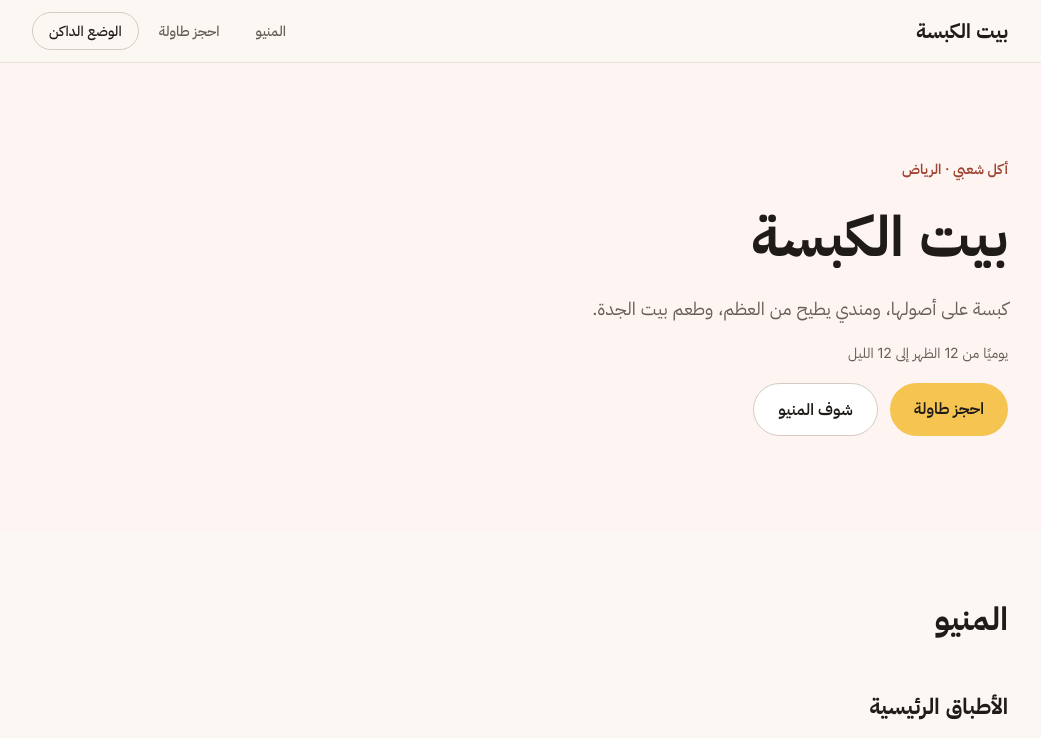
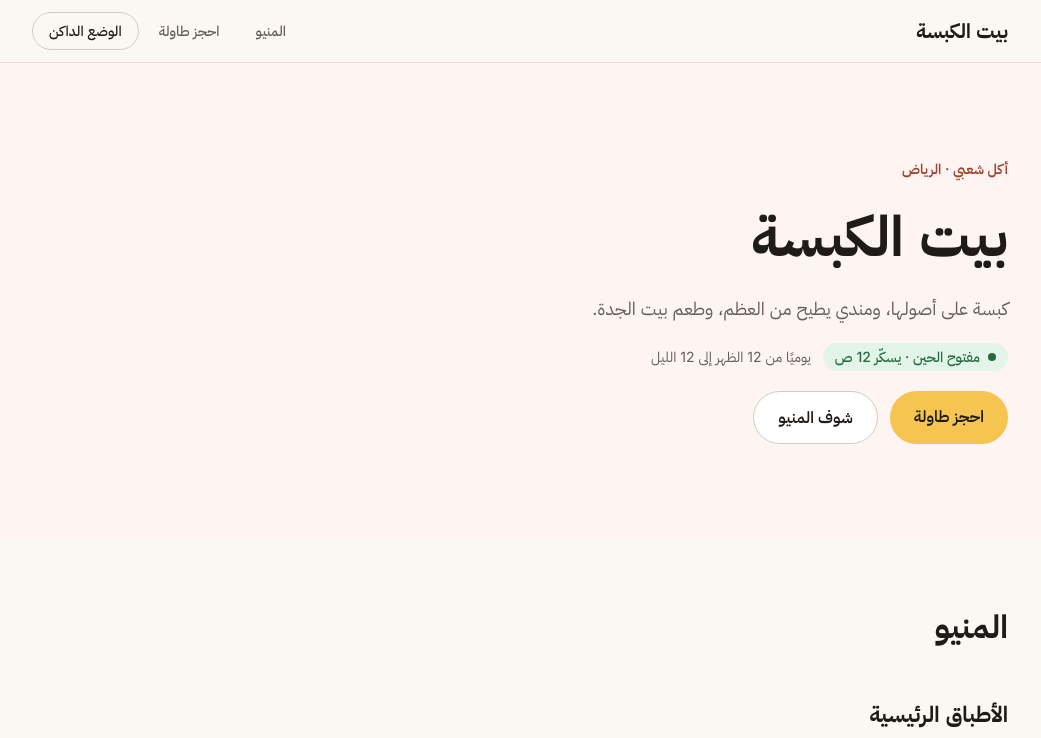
Before and after one commit to deved234/sufra, a Next.js app: page /r/bait-alkabsa in a window 1280 px wide. Shown: the top 738 px of the page, without its empty margins (120-1161 px from the left). Built offline with nearby package versions, Linux system fonts and the light colour scheme; a web font is replaced by a local one.

Commit message:
Add loading, error and not-found states and live open-now badge
Branded 404 pages for the site and for unknown restaurants, a skeleton
loading state, error boundaries with retry, and an open-now badge
computed in the browser in Riyadh time.

```diff
--- /dev/null
+++ b/src/app/(restaurant)/r/[slug]/error.js
@@ -0,0 +1,19 @@
+"use client";
+
+// Error boundaries are Client Components: they catch errors in the browser
+// and the retry button needs an onClick. The restaurant header stays visible.
+export default function RestaurantError({ retry }) {
+  return (
+    <section role="alert" className="mx-auto flex max-w-xl flex-col items-center gap-5 px-6 py-24 text-center">
+      <h1 className="font-display text-h2 font-extrabold">صار خطأ</h1>
+      <p className="text-muted-foreground">ما قدرنا نعرض الصفحة الحين. جرّب مرة ثانية بعد شوي.</p>
+      <button
+        type="button"
+        onClick={() => retry()}
+        className="rounded-pill bg-cta px-6 py-3 font-semibold text-on-cta transition-colors duration-150 hover:bg-cta-hover"
+      >
+        حاول مرة ثانية
+      </button>
+    </section>
+  );
+}
--- /dev/null
+++ b/src/app/(restaurant)/r/[slug]/loading.js
@@ -0,0 +1,38 @@
+import Skeleton from "@/components/skeleton";
+
+// Next.js wraps page.js in <Suspense fallback={<Loading />}>.
+// The blocks match the real page's layout so nothing jumps when it arrives.
+export default function Loading() {
+  return (
+    <div role="status" aria-label="جاري التحميل">
+      <section className="bg-surface-tint">
+        <div className="mx-auto flex max-w-5xl flex-col gap-5 px-6 py-16 md:py-24">
+          <Skeleton className="h-5 w-32" />
+          <Skeleton className="h-14 w-72 max-w-full md:h-20" />
+          <Skeleton className="h-6 w-full max-w-xl" />
+          <Skeleton className="h-4 w-48" />
+          <div className="flex gap-3">
+            <Skeleton className="h-12 w-32 rounded-pill" />
+            <Skeleton className="h-12 w-32 rounded-pill" />
+          </div>
+        </div>
+      </section>
+
+      <section className="mx-auto flex w-full max-w-5xl flex-col gap-6 px-6 py-16">
+        <Skeleton className="h-10 w-28" />
+        <Skeleton className="h-7 w-40" />
+        <div className="grid gap-4 sm:grid-cols-2">
+          {[1, 2, 3, 4].map((n) => (
+            <div key={n} className="flex flex-col gap-3 rounded-lg border border-border bg-surface p-5">
+              <div className="flex justify-between gap-3">
+                <Skeleton className="h-5 w-32" />
+                <Skeleton className="h-5 w-14" />
+              </div>
+              <Skeleton className="h-4 w-full" />
+            </div>
+          ))}
+        </div>
+      </section>
+    </div>
+  );
+}
--- a/src/app/(restaurant)/r/[slug]/page.js
+++ b/src/app/(restaurant)/r/[slug]/page.js
@@ -1,5 +1,6 @@
 import { notFound } from "next/navigation";
 import { getRestaurants, getRestaurantBySlug } from "@/lib/restaurants";
+import OpenStatus from "@/components/open-status";
 
 // Prerender every known restaurant at build time.
 // Unknown slugs still reach the page at request time and get a 404 below.
@@ -39,7 +40,10 @@ export default async function RestaurantPage({ params }) {
           </span>
           <h1 className="font-display text-h1 font-extrabold md:text-display">{restaurant.name}</h1>
           <p className="max-w-xl text-lg text-muted-foreground">{restaurant.tagline}</p>
-          <p className="text-sm text-muted-foreground">{restaurant.hours}</p>
+          <div className="flex flex-wrap items-center gap-3">
+            <OpenStatus opens={restaurant.opens} closes={restaurant.closes} />
+            <p className="text-sm text-muted-foreground">{restaurant.hours}</p>
+          </div>
           <div className="flex flex-wrap gap-3">
             <a
               href="#book"
--- /dev/null
+++ b/src/app/(restaurant)/r/not-found.js
@@ -0,0 +1,25 @@
+import Link from "next/link";
+
+// Lives one level above [slug] on purpose: notFound() is called in the [slug] layout,
+// and a layout's errors are caught by the boundary of the segment above it.
+export default function RestaurantNotFound() {
+  return (
+    <main className="flex flex-1 flex-col items-center justify-center gap-5 px-6 py-24 text-center">
+      {/* Only the root not-found can export metadata; React hoists this into <head> */}
+      <title>المطعم مو موجود</title>
+      <span className="font-display text-display font-extrabold text-brand-text" dir="ltr">
+        404
+      </span>
+      <h1 className="font-display text-h2 font-extrabold">المطعم هذا مو موجود</h1>
+      <p className="max-w-md text-muted-foreground">
+        تأكد من الرابط، أو اسأل المطعم عن رابط موقعه الصحيح.
+      </p>
+      <p className="text-sm text-muted-foreground">
+        مدعوم من{" "}
+        <Link href="/" className="font-semibold text-brand-text hover:underline">
+          سُفرة
+        </Link>
+      </p>
+    </main>
+  );
+}
--- /dev/null
+++ b/src/app/global-error.js
@@ -0,0 +1,34 @@
+"use client";
+
+import { useEffect } from "react";
+import "./globals.css";
+
+// Replaces the root layout when it crashes, so it brings its own <html>, <body>
+// and styles. It can't export metadata, so the title is a plain <title> tag.
+export default function GlobalError({ retry }) {
+  // The root layout's theme script didn't run, so apply the saved theme here
+  useEffect(() => {
+    try {
+      const saved = localStorage.getItem("theme");
+      const dark = saved ? saved === "dark" : matchMedia("(prefers-color-scheme: dark)").matches;
+      document.documentElement.dataset.theme = dark ? "dark" : "light";
+    } catch {}
+  }, []);
+
+  return (
+    <html lang="ar" dir="rtl" suppressHydrationWarning>
+      <body className="flex min-h-screen flex-col items-center justify-center gap-5 px-6 text-center">
+        <title>صار خطأ | سُفرة</title>
+        <h1 className="font-display text-h2 font-extrabold">صار خطأ غير متوقع</h1>
+        <p className="text-muted-foreground">نعتذر منك، جرّب مرة ثانية.</p>
+        <button
+          type="button"
+          onClick={() => retry()}
+          className="rounded-pill bg-cta px-6 py-3 font-semibold text-on-cta transition-colors duration-150 hover:bg-cta-hover"
+        >
+          حاول مرة ثانية
+        </button>
+      </body>
+    </html>
+  );
+}
--- /dev/null
+++ b/src/app/not-found.js
@@ -0,0 +1,33 @@
+import Link from "next/link";
+import SiteHeader from "@/components/site-header";
+import SiteFooter from "@/components/site-footer";
+
+// Root 404: any unmatched URL lands here. It renders inside the root layout only,
+// not inside (marketing), so the header and footer are added by hand.
+export const metadata = {
+  title: "الصفحة مو موجودة",
+};
+
+export default function NotFound() {
+  return (
+    <>
+      <SiteHeader />
+      <main className="flex flex-1 flex-col">
+        <section className="mx-auto flex max-w-xl flex-col items-center gap-5 px-6 py-24 text-center">
+          <span className="font-display text-display font-extrabold text-brand-text" dir="ltr">
+            404
+          </span>
+          <h1 className="font-display text-h2 font-extrabold">الصفحة اللي تدوّر عليها مو موجودة</h1>
+          <p className="text-muted-foreground">يمكن الرابط فيه غلطة، أو الصفحة انحذفت.</p>
+          <Link
+            href="/"
+            className="rounded-pill bg-cta px-6 py-3 font-semibold text-on-cta transition-colors duration-150 hover:bg-cta-hover"
+          >
+            ارجع للرئيسية
+          </Link>
+        </section>
+      </main>
+      <SiteFooter />
+    </>
+  );
+}
--- /dev/null
+++ b/src/components/open-status.jsx
@@ -0,0 +1,37 @@
+"use client";
+
+import { useSyncExternalStore } from "react";
+import { formatTime, isOpenAt, riyadhMinutesNow } from "@/lib/opening-hours";
+
+// The page is static (built once), but "open now" depends on the visitor's moment.
+// So it's computed in the browser: the server renders a placeholder (null snapshot),
+// which keeps server and client HTML identical and avoids a hydration mismatch.
+
+function subscribe(callback) {
+  const id = setInterval(callback, 60_000);
+  return () => clearInterval(id);
+}
+
+const getServerSnapshot = () => null;
+
+export default function OpenStatus({ opens, closes }) {
+  const minutes = useSyncExternalStore(subscribe, riyadhMinutesNow, getServerSnapshot);
+
+  if (minutes === null) {
+    return <span aria-hidden className="inline-block h-7 w-44 rounded-pill bg-surface-muted" />;
+  }
+
+  const open = isOpenAt(minutes, opens, closes);
+
+  return (
+    <span
+      role="status"
+      className={`inline-flex items-center gap-2 self-start rounded-pill px-3 py-1 text-sm font-medium ${
+        open ? "bg-success-soft text-success" : "bg-danger-soft text-danger"
+      }`}
+    >
+      <span aria-hidden className="size-2 rounded-pill bg-current" />
+      {open ? `مفتوح الحين · يسكّر ${formatTime(closes)}` : `مغلق الحين · يفتح ${formatTime(opens)}`}
+    </span>
+  );
+}
--- /dev/null
+++ b/src/components/skeleton.jsx
@@ -0,0 +1,4 @@
+// Placeholder block shown while content loads. Pulsing stops for reduced-motion users.
+export default function Skeleton({ className = "" }) {
+  return <div aria-hidden className={`animate-pulse rounded-md bg-surface-muted motion-reduce:animate-none ${className}`} />;
+}
--- a/src/data/restaurants.js
+++ b/src/data/restaurants.js
@@ -1,4 +1,5 @@
 // Mock restaurants until the database phase. Shape mirrors what the DB will return.
+// opens/closes are Riyadh time and may pass midnight.
 // accent is each restaurant's own color, used later by per-restaurant theming.
 
 export const restaurants = [
@@ -12,6 +13,8 @@ export const restaurants = [
     address: "حي الملقا، طريق أنس بن مالك",
     phone: "+966 11 234 5678",
     hours: "يوميًا من 12 الظهر إلى 12 الليل",
+    opens: "12:00",
+    closes: "00:00",
     accent: "#C8553D",
     menu: [
       {
@@ -48,6 +51,8 @@ export const restaurants = [
     address: "حي الريان، شارع الملك عبدالعزيز",
     phone: "+966 16 345 6789",
     hours: "يوميًا من 6 الصبح إلى 1 الليل",
+    opens: "06:00",
+    closes: "01:00",
     accent: "#8A6A3B",
     menu: [
       {
@@ -77,6 +82,8 @@ export const restaurants = [
     address: "الكورنيش الشمالي، حي الشاطئ",
     phone: "+966 12 456 7890",
     hours: "يوميًا من 1 الظهر إلى 1 الليل",
+    opens: "13:00",
+    closes: "01:00",
     accent: "#2F6F8F",
     menu: [
       {
--- /dev/null
+++ b/src/lib/opening-hours.js
@@ -0,0 +1,34 @@
+// Opening-hours math. Times are "HH:MM" strings in Riyadh time.
+
+const toMinutes = (time) => {
+  const [h, m] = time.split(":").map(Number);
+  return h * 60 + m;
+};
+
+// Current minute of the day in Riyadh, whatever the visitor's own timezone is
+export function riyadhMinutesNow(date = new Date()) {
+  const parts = new Intl.DateTimeFormat("en-GB", {
+    timeZone: "Asia/Riyadh",
+    hour: "2-digit",
+    minute: "2-digit",
+    hourCycle: "h23",
+  }).formatToParts(date);
+  const get = (type) => Number(parts.find((p) => p.type === type).value);
+  return get("hour") * 60 + get("minute");
+}
+
+// Handles hours that pass midnight, e.g. 13:00 to 01:00
+export function isOpenAt(minutes, opens, closes) {
+  const start = toMinutes(opens);
+  const end = toMinutes(closes);
+  if (end <= start) return minutes >= start || minutes < end;
+  return minutes >= start && minutes < end;
+}
+
+// "13:00" -> "1 م", "06:30" -> "6:30 ص"
+export function formatTime(time) {
+  const [h, m] = time.split(":").map(Number);
+  const hour = h % 12 || 12;
+  const period = h < 12 ? "ص" : "م";
+  return m ? `${hour}:${String(m).padStart(2, "0")} ${period}` : `${hour} ${period}`;
+}
```
